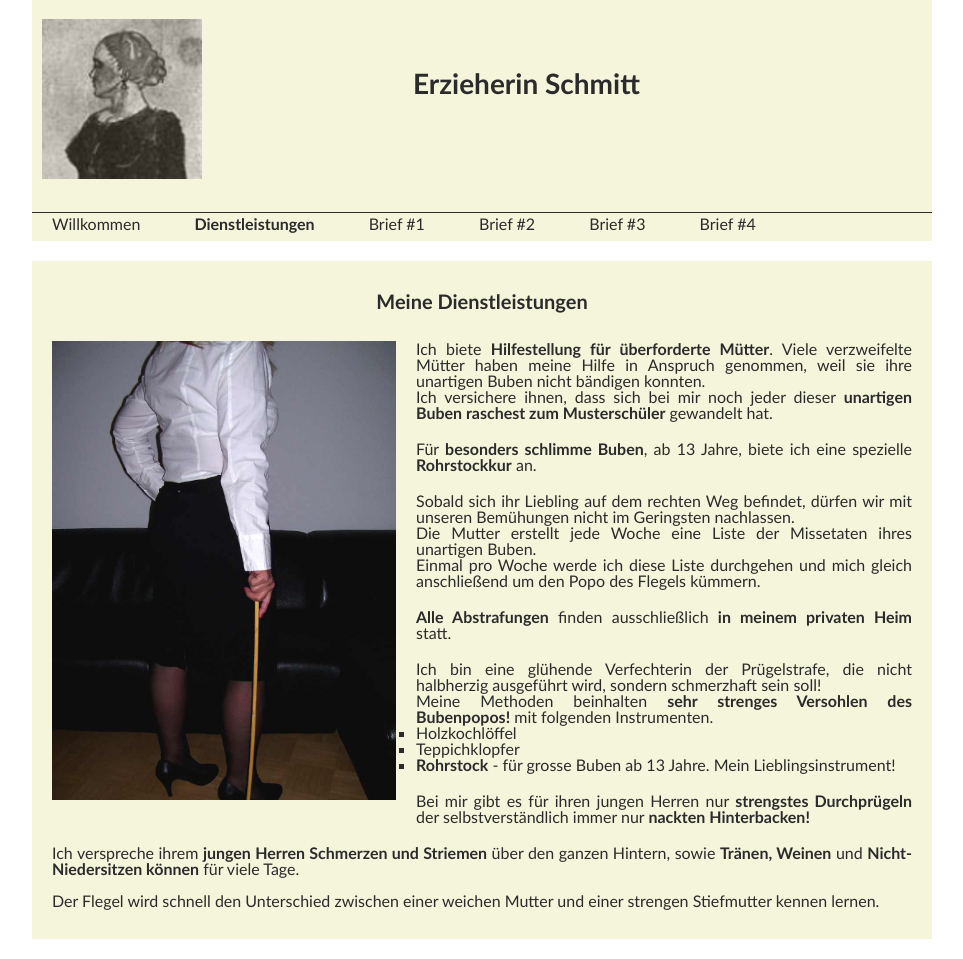
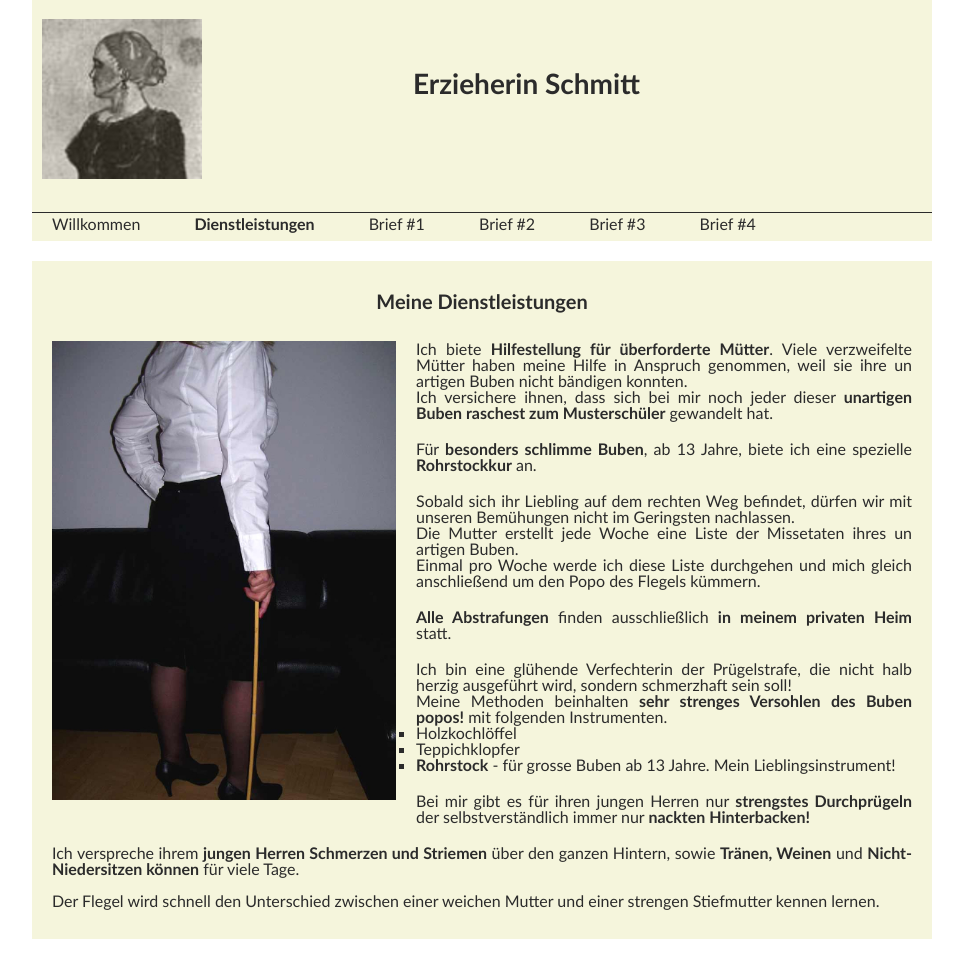
Before and after one commit to richardtraindl/tierarztpraxis-kaiserstrasse.at, a Jekyll site: the page built from xyz123/Schmitt/service.html, in a window 1280 px wide. Shown: the whole page, without its empty margins (158-1121 px from the left). Built offline with Jekyll 4.4.1, drawn with Linux system fonts in a browser that asks for light colours.

Commit message:
customize

```diff
--- a/xyz123/Schmitt/service.html
+++ b/xyz123/Schmitt/service.html
@@ -13,51 +13,51 @@ id: service
                 <img src="/img2/schmitt3.jpg" alt="Frau Schmitt" style="float: left; width: 40%">
 
                 <p>
-                    Ich biete <span class="fbold">Hilfestellung für überforderte Mütter</span>.
-                    Viele verzweifelte Mütter haben meine Hilfe in Anspruch genommen,
-                    weil sie ihre unartigen Buben nicht bändigen konnten. <br>
-                    Ich versichere ihnen, dass sich bei mir noch jeder dieser<span class="fbold"> unartigen Buben
-                    raschest zum Musterschüler</span> gewandelt hat.
+                    Ich biete <span class="fbold">Hilfe<wbr>stellung für über<wbr>forderte Mütter</span>.
+                    Viele ver<wbr>zweifelte Mütter haben meine Hilfe in An<wbr>spruch genommen,
+                    weil sie ihre un<wbr>artigen Buben nicht bändigen konnten. <br>
+                    Ich ver<wbr>sichere ihnen, dass sich bei mir noch jeder dieser<span class="fbold"> un<wbr>artigen Buben
+                    raschest zum Muster<wbr>schüler</span> ge<wbr>wandelt hat.
                 </p>
 
                 <p>
                      Für <span class="fbold">besonders schlimme Buben</span>, ab 13 Jahre,
-                     biete ich eine spezielle <span class="fbold">Rohrstockkur</span> an.
+                     biete ich eine spezielle <span class="fbold">Rohr<wbr>stock<wbr>kur</span> an.
                 </p>
 
                 <p>
-                    Sobald sich ihr Liebling auf dem rechten Weg befindet,
-                    dürfen wir mit unseren Bemühungen nicht im Geringsten nachlassen. <br>
-                    Die Mutter erstellt jede Woche eine Liste der Missetaten ihres unartigen Buben.<br>
-                    Einmal pro Woche werde ich diese Liste durchgehen und mich gleich anschließend um den Popo des Flegels kümmern.<br>
+                    Sobald sich ihr Lieb<wbr>ling auf dem rechten Weg befindet,
+                    dürfen wir mit unseren Be<wbr>mühungen nicht im Ge<wbr>ringsten nach<wbr>lassen. <br>
+                    Die Mutter erstellt jede Woche eine Liste der Misse<wbr>taten ihres un<wbr>artigen Buben.<br>
+                    Einmal pro Woche werde ich diese Liste durch<wbr>gehen und mich gleich an<wbr>schließ<wbr>end um den Popo des Flegels kümmern.<br>
                 </p>
 
                 <p>
-                    <span class="fbold">Alle Abstrafungen</span> finden ausschließlich <span class="fbold">in meinem privaten Heim</span> statt.
+                    <span class="fbold">Alle Ab<wbr>straf<wbr>ungen</span> finden aus<wbr>schließ<wbr>lich <span class="fbold">in meinem privaten Heim</span> statt.
                 </p>
 
                 <p style="padding-bottom: 0px">
-                    Ich bin eine glühende Verfechterin der Prügelstrafe, die nicht halbherzig ausgeführt wird,
+                    Ich bin eine glühende Ver<wbr>fechterin der Prügel<wbr>strafe, die nicht halb<wbr>herzig aus<wbr>geführt wird,
                     sondern schmerzhaft sein soll! <br>
-                    Meine Methoden beinhalten <span class="fbold">sehr strenges Versohlen des Bubenpopos!</span>
-                    mit folgenden Instrumenten.
+                    Meine Me<wbr>thoden be<wbr>inhalten <span class="fbold">sehr strenges Ver<wbr>sohlen des Buben<wbr>popos!</span>
+                    mit folgen<wbr>den Instru<wbr>menten.
                 </p>
                 <ul style="padding-bottom: 20px">
-                    <li>Holzkochlöffel</li>
-                    <li>Teppichklopfer</li>
-                    <li><span class="fbold">Rohrstock</span> - für grosse Buben ab 13 Jahre. Mein Lieblingsinstrument!</li>
+                    <li>Holz<wbr>koch<wbr>löffel</li>
+                    <li>Teppich<wbr>klopfer</li>
+                    <li><span class="fbold">Rohr<wbr>stock</span> - für grosse Buben ab 13 Jahre. Mein Lieb<wbr>lings<wbr>instrument!</li>
                 </ul>
 
                 <p>
-                    Bei mir gibt es für ihren jungen Herren nur <span class="fbold">strengstes Durchprügeln</span>
-                    der selbstverständlich immer nur <span class="fbold">nackten Hinterbacken!</span>
+                    Bei mir gibt es für ihren jungen Herren nur <span class="fbold">strengstes Durch<wbr>prügeln</span>
+                    der selbst<wbr>verständ<wbr>lich immer nur <span class="fbold">nackten Hinter<wbr>backen!</span>
                 </p>
 
                 <p>
                     Ich verspreche ihrem <span class="fbold">jungen Herren Schmerzen und Striemen</span> über den ganzen Hintern,
-                    sowie <span class="fbold">Tränen, Weinen</span> und <span class="fbold">Nicht-Niedersitzen können</span> für viele Tage. <br>
+                    sowie <span class="fbold">Tränen, Weinen</span> und <span class="fbold">Nicht-<wbr>Nieder<wbr>sitzen können</span> für viele Tage. <br>
                     <br>
-                    Der Flegel wird schnell den Unterschied zwischen einer weichen Mutter und einer strengen Stiefmutter kennen lernen.
+                    Der Flegel wird schnell den Unter<wbr>schied zwischen einer weichen Mutter und einer strengen Stief<wbr>mutter kennen lernen.
                 </p>
             </div>
         </div>
```
